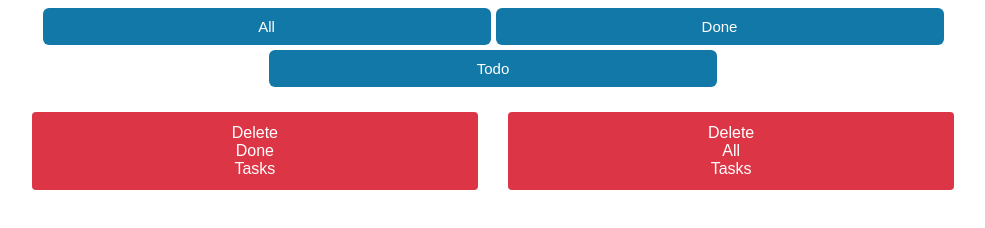
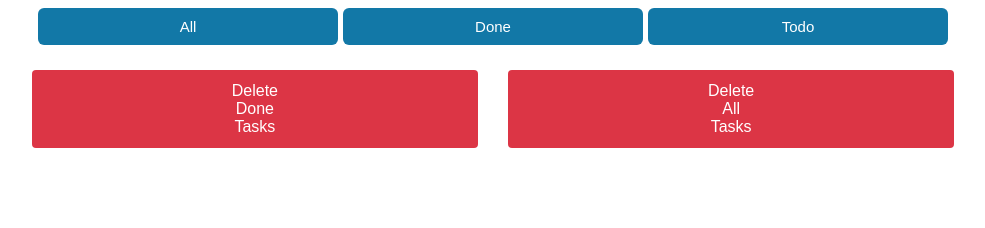
Before and after one commit to Dania-Iyad/task_asal_js, a plain HTML site: page index.html in a window 1280 px wide. Shown: the part 368-596 px from the top of the page, without its empty margins (147-1132 px from the left). Drawn offline with Linux system fonts and the light colour scheme.

Commit message:
update style

```diff
--- a/style.css
+++ b/style.css
@@ -97,9 +97,10 @@ button.add-btn:hover {
     gap: 5px;
     margin-bottom: 25px;
     flex-wrap: wrap;
+    width: 100%;
 }
 .filter-btn {
-    width: 448px;
+    width: 300px;
     align-items: center;
     padding: 8px 20px;
     background-color: #1278a7;
@@ -256,7 +257,6 @@ input[type="checkbox"]:checked::after {
   gap: 30px;
   margin-top: 20px;
     justify-content: center;
-     margin: 0 100px;
 }
 
 .bottom-delete-btn {
```
